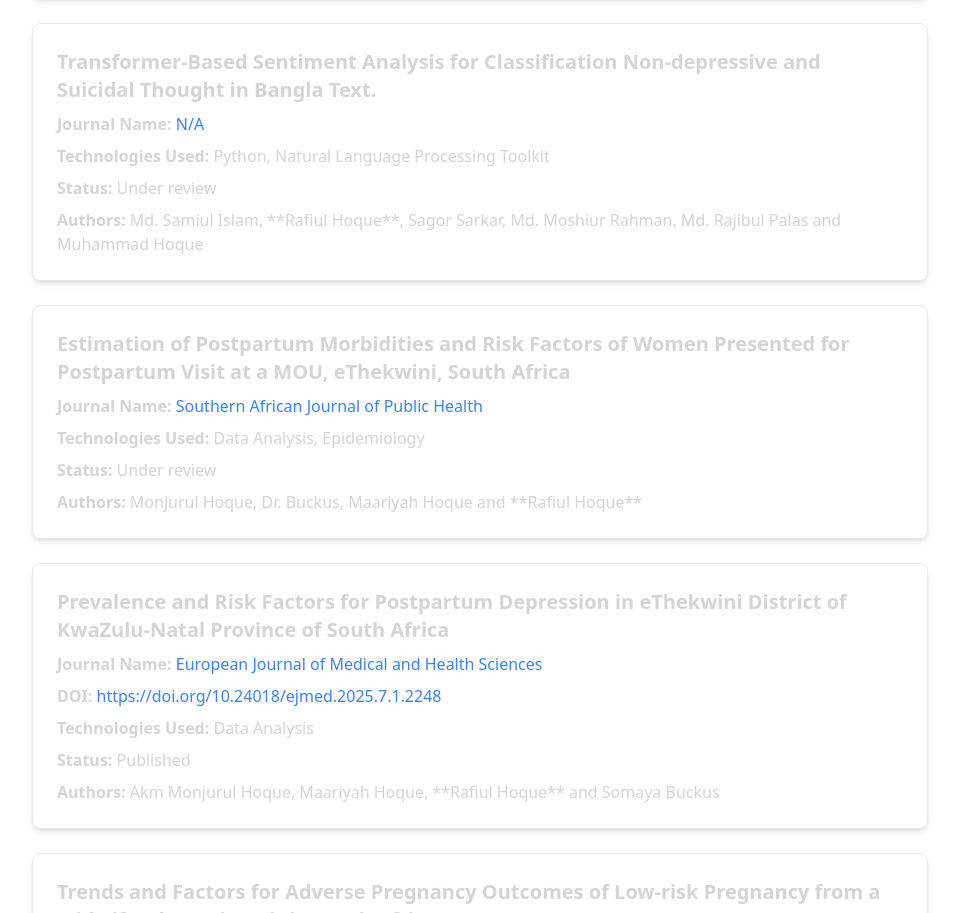
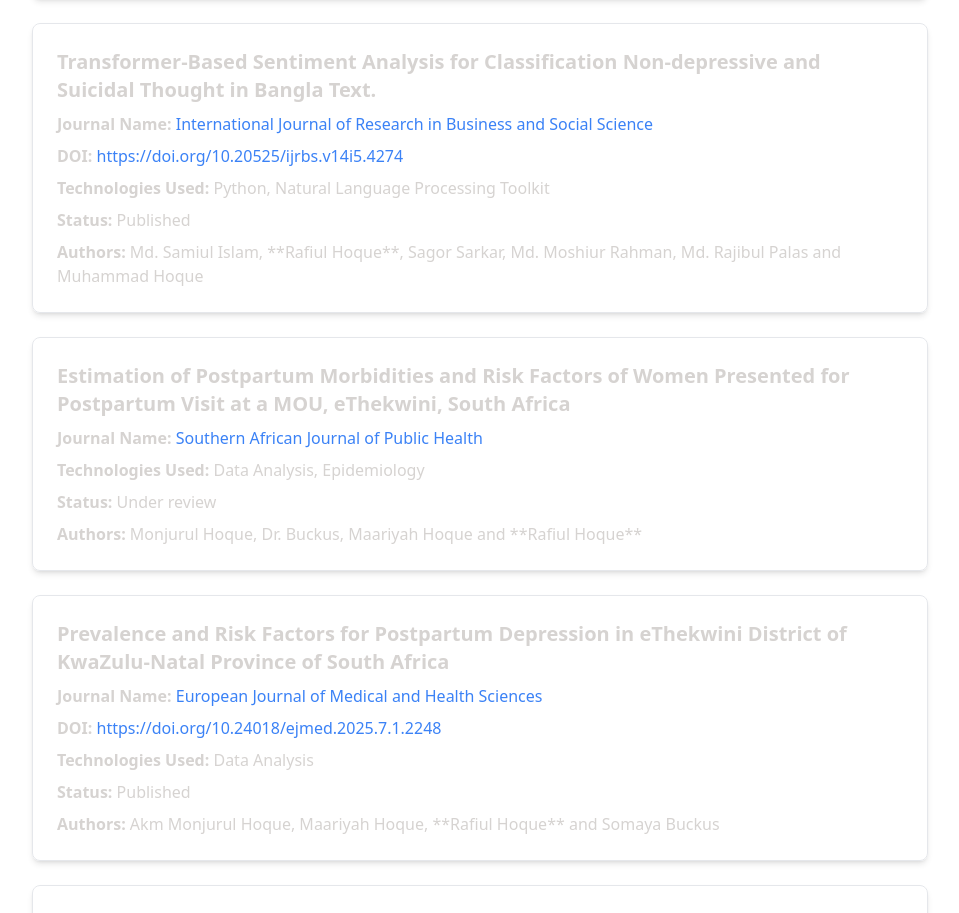
Before and after one commit to hoque21/Rafiul-Hoque, a React (Vite) app: page / in a window 1280 px wide. Shown: the part 4104-5017 px from the top of the page, without its empty margins (160-1119 px from the left). Built offline with nearby package versions, Linux system fonts and the light colour scheme; the HTML template or start-up script is replaced by a standard one.

Commit message:
Publication

```diff
--- a/src/App.jsx
+++ b/src/App.jsx
@@ -1,4 +1,4 @@
-import React, { useState, useEffect, useRef } from 'react';
+import  { useState, useEffect, useRef } from 'react';
 import Navbar from './component/Navbar';
 import Hero from './component/Hero';
 import Tech from './component/Tech';
--- a/src/constants/index.js
+++ b/src/constants/index.js
@@ -44,9 +44,11 @@ export const PUBLICATION = [
   },
   {
     title: `Transformer-Based Sentiment Analysis for Classification Non-depressive and Suicidal Thought in Bangla Text.`,
-    journalLink: "https://www.cell.com/heliyon/home",
+    journalName: 'International Journal of Research in Business and Social Science',
+    journalLink: "https://www.ssbfnet.com/ojs/index.php/ijrbs/article/view/4274",
     technologies: ["Python", "Natural Language Processing Toolkit"],
-    status: 'Under review',
+    status: 'Published',
+    doi: 'https://doi.org/10.20525/ijrbs.v14i5.4274',
     authors: [
       "Md. Samiul Islam", "**Rafiul Hoque**", "Sagor Sarkar",
       "Md. Moshiur Rahman", "Md. Rajibul Palas", "Muhammad Hoque"
```
